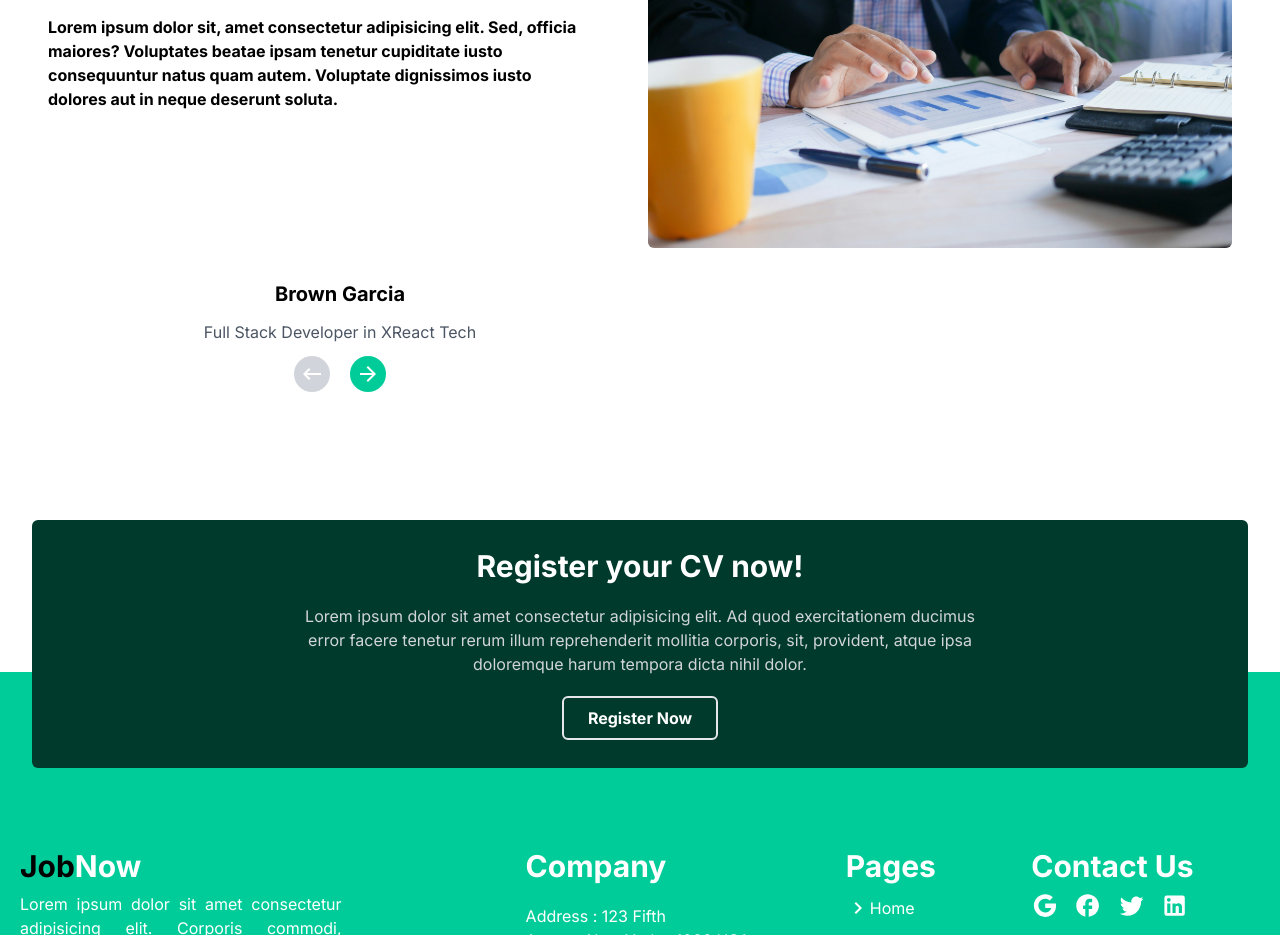
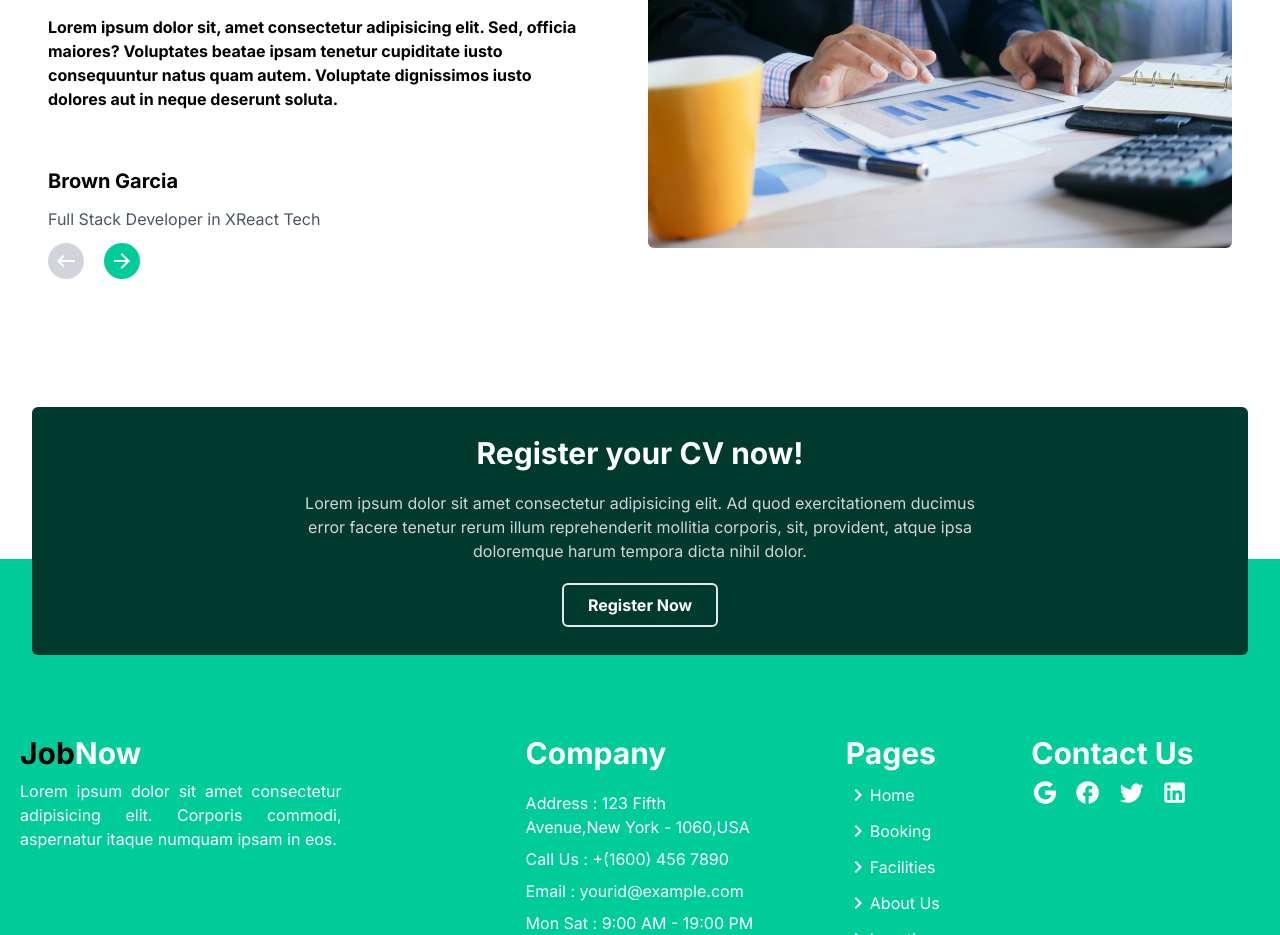
Before and after one commit to MohammedElHabach/CreoHub-Intership-Frontend-Week-3, a Next.js app: page / in a window 1280 px wide. Shown: the part 3440-4375 px from the top of the page. Built offline with nearby package versions, Linux system fonts and the light colour scheme.

Commit message:
fixing feedback

```diff
--- a/src/components/FeedBack.js
+++ b/src/components/FeedBack.js
@@ -29,7 +29,7 @@ const FeedBack = () => {
               </p>
             </div>
 
-            <div className="hidden text-center pt-8  md:text-left">
+            <div className="hidden text-center pt-8  md:text-left md:block">
               <h3 className="font-bold text-xl ">Brown Garcia</h3>
               <div className="pt-3">
                 <p className="text-gray-600 ">
@@ -52,7 +52,7 @@ const FeedBack = () => {
             <img src="/job.jpg" className="rounded-md" alt="image feedback" />
           </div>
 
-          <div className="text-center pt-8">
+          <div className="text-center pt-8 md:hidden">
               <h3 className="font-bold text-xl ">Brown Garcia</h3>
               <div className="pt-3">
                 <p className="text-gray-600 ">
```
